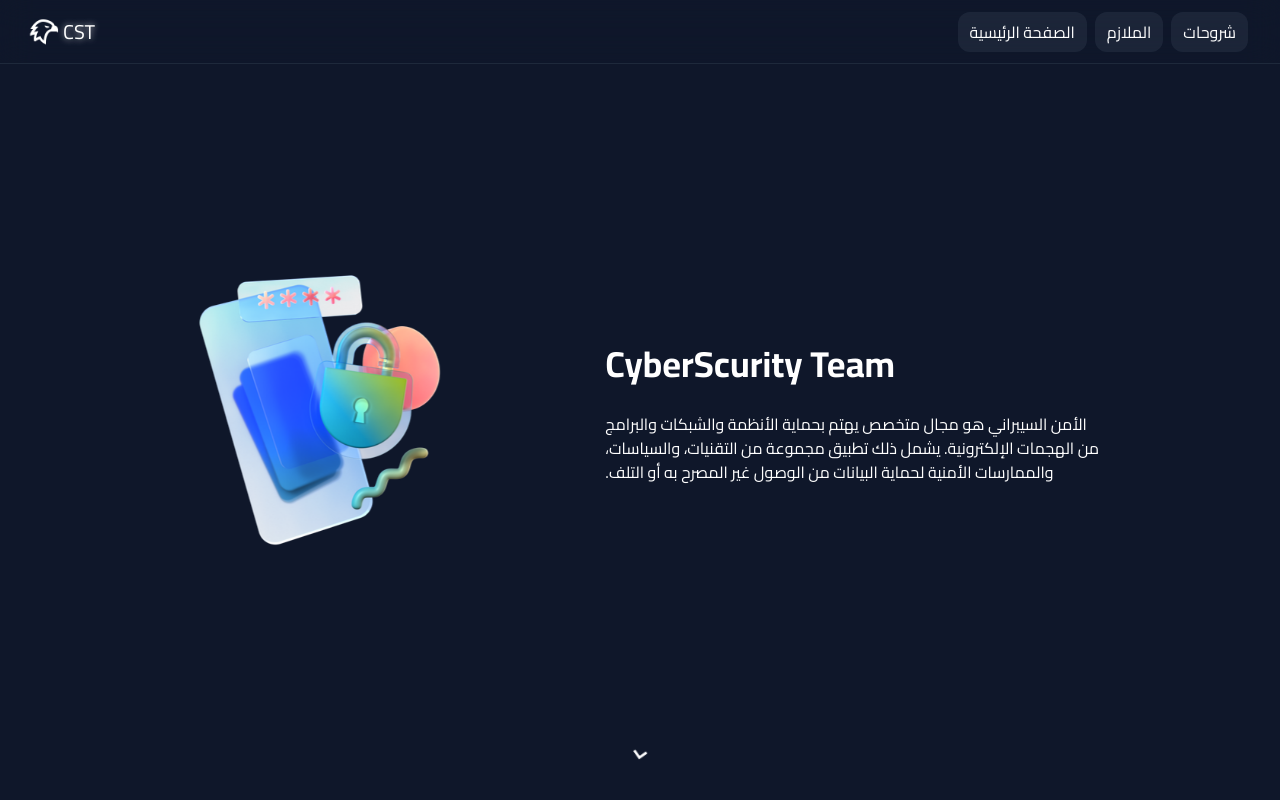
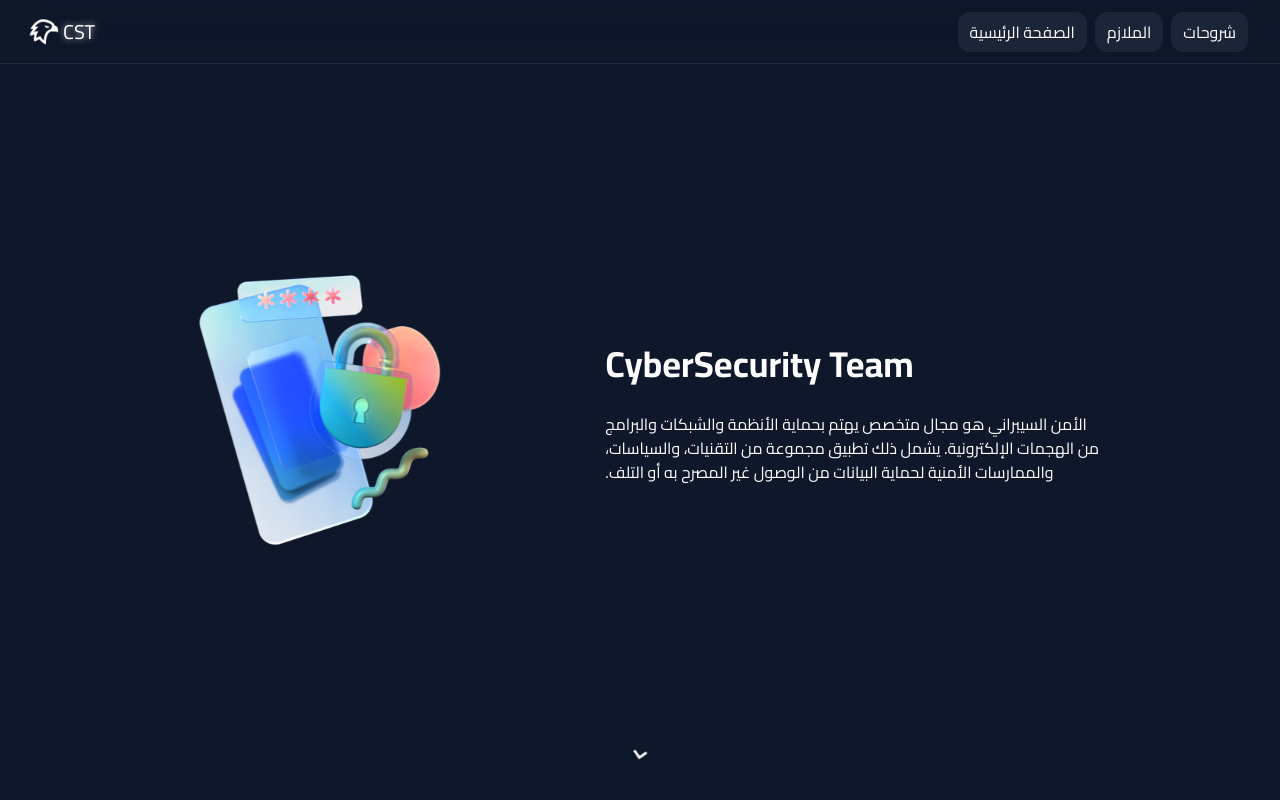
Before and after one commit to hydoor-ahmed/CST, a React (Vite) app: page / in a window 1280 px wide. Shown: the top 800 px of the page. Built offline with nearby package versions, Linux system fonts and the light colour scheme.

Commit message:
3/9/2024 - error⁴⁰⁴ ✨🤍

```diff
--- a/src/components/Landing.jsx
+++ b/src/components/Landing.jsx
@@ -10,7 +10,7 @@ const Landing = () => {
 
         <div className="sm:ml-6 lg:ml-0">
           <h1 className="text-2xl md:text-4xl text-center md:text-left mb-7 mt-3 font-bold">
-            CyberScurity Team
+            CyberSecurity Team
           </h1>
           <p className="text-sm md:text-base text-center md:text-left md:w-[500px]">
             الأمن السيبراني هو مجال متخصص يهتم بحماية الأنظمة والشبكات والبرامج
```
